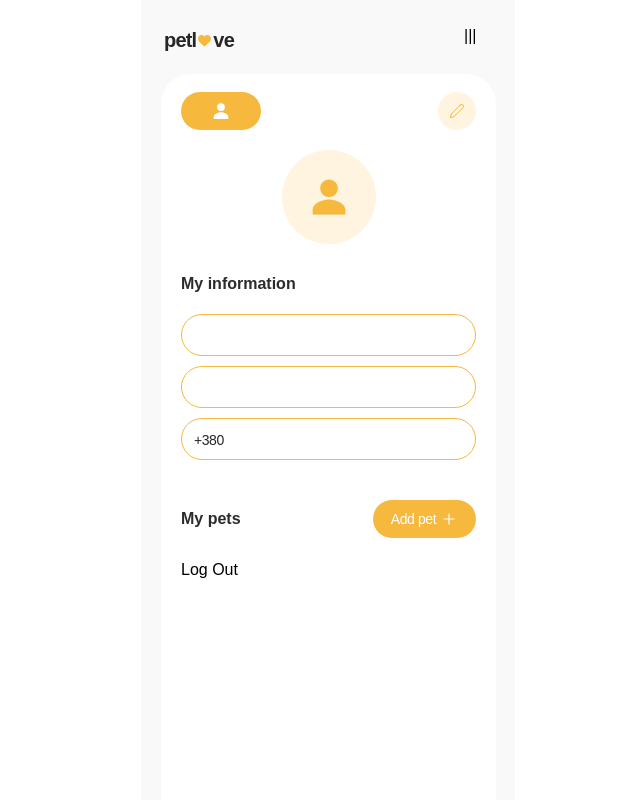
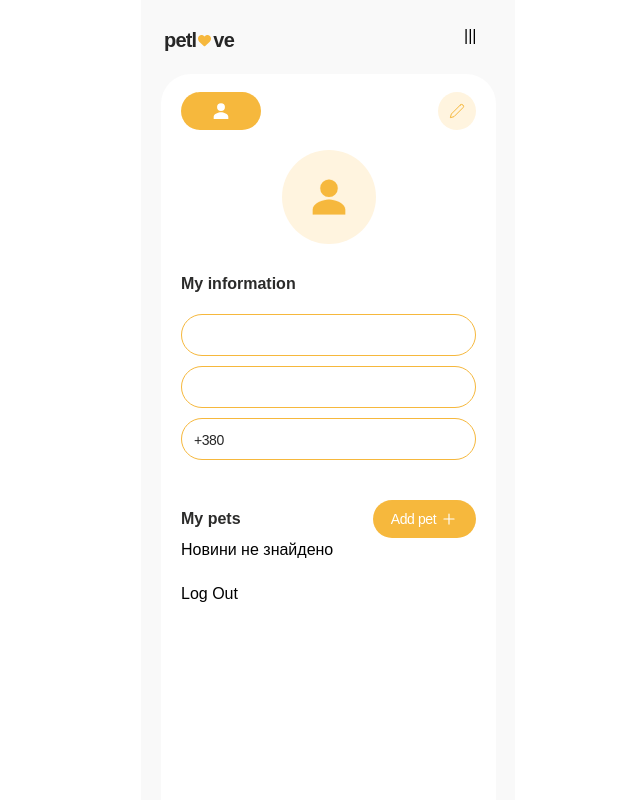
Before and after one commit to olehsolonin/Petlove, a React (Vite) app: page /profile in a window 1280 px wide. Shown: the top 800 px of the page, without its empty margins (312-952 px from the left). Built offline with nearby package versions, Linux system fonts and the light colour scheme.

Commit message:
mac mini M4 512 GB, added new PetsList component

```diff
--- a/src/components/PetsBlock/PetsBlock.jsx
+++ b/src/components/PetsBlock/PetsBlock.jsx
@@ -1,10 +1,12 @@
-import css from "./PetsBlock.module.css";
-import AddPet from "../AddPet/AddPet.jsx";
+import css from './PetsBlock.module.css';
+import AddPet from '../AddPet/AddPet.jsx';
+import PetsList from '../PetsList/PetsList.jsx';
 
 export default function PetsBlock() {
-  return (
-    <div className={css.petsBlockContainer}>
-      <AddPet />
-    </div>
-  );
+    return (
+        <div className={css.petsBlockContainer}>
+            <AddPet />
+            <PetsList />
+        </div>
+    );
 }
--- /dev/null
+++ b/src/components/PetsItem/PetsItem.jsx
@@ -0,0 +1,21 @@
+import css from './PetsItem.module.css';
+
+export default function PetsItem({ pets }) {
+    const {
+        imgURL,
+        title,
+        createdAt,
+        birthday,
+        name,
+        sex,
+        species,
+        updatedAt,
+        _id,
+    } = pets; // Деструктуризируем внутри
+    //   console.log(title);
+    return (
+        <div>
+            <h1>{title}</h1>
+        </div>
+    );
+}
--- a/src/components/PetsList/PetsList.jsx
+++ b/src/components/PetsList/PetsList.jsx
@@ -0,0 +1,25 @@
+import css from './PetsList.module.css';
+import PetsItem from '../PetsItem/PetsItem.jsx';
+import { useSelector } from 'react-redux';
+
+export default function PetsList() {
+    const userPetsData = useSelector((state) => state.userInfo.pets);
+    console.log('news из store:', userPetsData);
+    return (
+        <div className={css.PetsListContainer}>
+            {userPetsData.length > 0 ? (
+                <ul className={css.PetsListList}>
+                    {userPetsData.map((pet) => {
+                        return (
+                            <li key={pet._id}>
+                                <PetsItem pets={pet} />
+                            </li>
+                        );
+                    })}
+                </ul>
+            ) : (
+                <p>Новини не знайдено</p>
+            )}
+        </div>
+    );
+}
```
Also changed, not shown: src/components/PetsItem/PetsItem.module.css (added), 1 other file (tests, documents, lock files or other folders).
